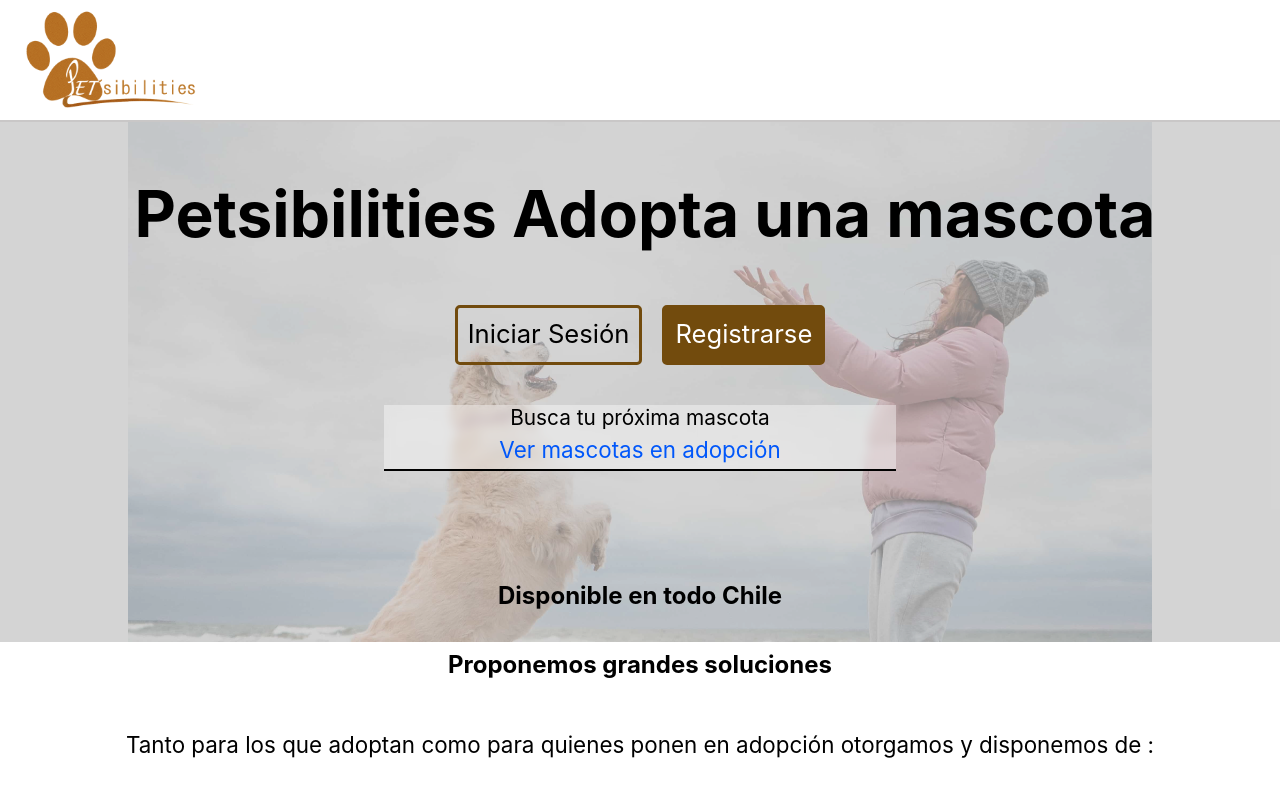
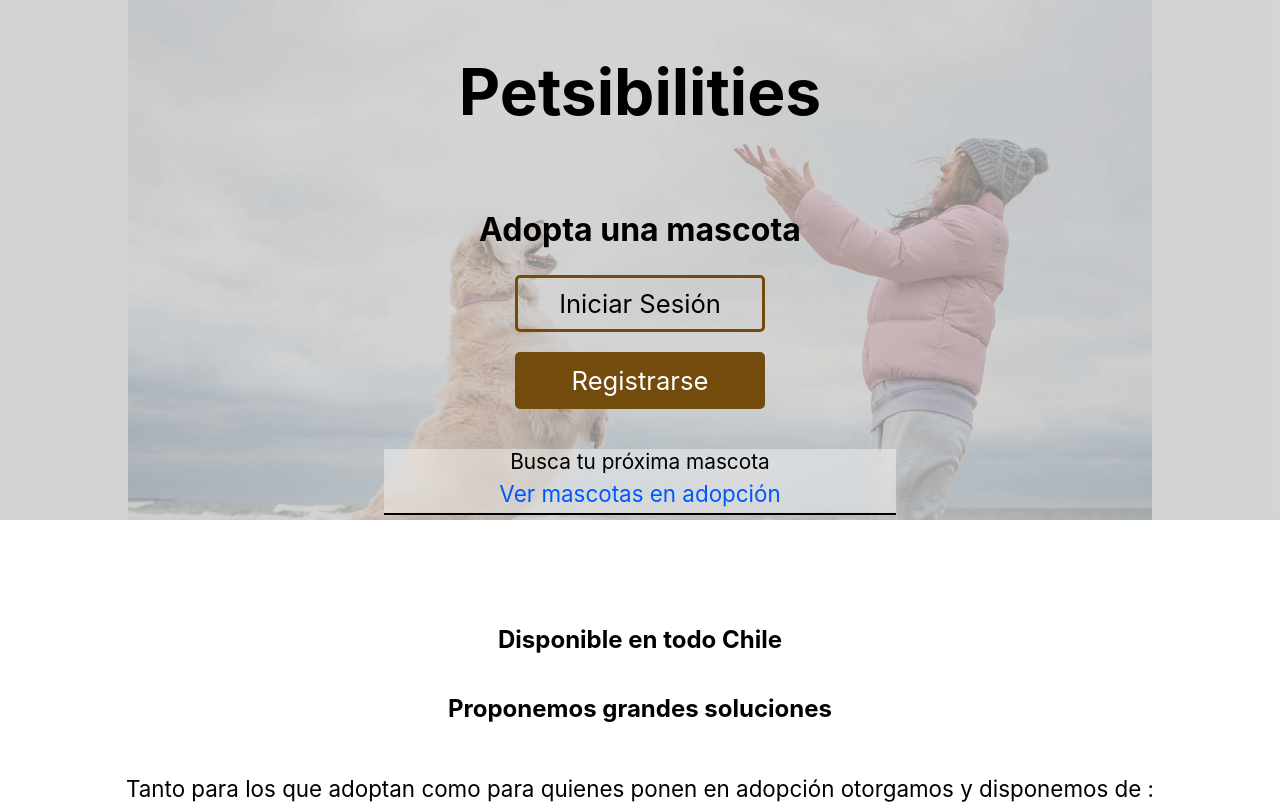
Before and after one commit to Dbaljeet/petsibilities, a Next.js app: page / in a window 1280 px wide. Shown: the top 804 px of the page. Built offline with nearby package versions, Linux system fonts and the light colour scheme.

Commit message:
[Change] home page

```diff
--- /dev/null
+++ b/components/layouts/PetLayout.jsx
@@ -0,0 +1,23 @@
+import Head from 'next/head'
+import Navbar from '../ui/Navbar'
+export const PetLayout = ({
+  children,
+  title,
+  pageDescription,
+  imageFullUrl,
+}) => {
+  return (
+    <>
+      <Head>
+        <title>{title}</title>
+        <meta name="description" content={pageDescription} />
+        <meta name="og:title" content={title} />
+        <meta name="og:description" content={pageDescription} />
+        {imageFullUrl && <meta name="og:image" content={imageFullUrl} />}
+      </Head>
+
+      <main>{children}</main>
+      <footer></footer>
+    </>
+  )
+}
--- /dev/null
+++ b/components/layouts/index.js
@@ -0,0 +1 @@
+export * from './PetLayout'
--- /dev/null
+++ b/components/ui/Navbar.jsx
@@ -0,0 +1,67 @@
+import home from '../../public/NavbarElements/home.svg'
+import search from '../../public/NavbarElements/search.svg'
+import profile from '../../public/NavbarElements/profile.svg'
+import Link from 'next/link'
+import Image from 'next/image'
+import styles from './Navbar.module.css'
+
+export default function Navbar() {
+  return (
+    <>
+      <Image
+        alt="Pestisibilities logo"
+        className={styles.image}
+        src="/Logo.png"
+        width={200}
+        height={100}
+        layout="fixed"
+      />
+      <ol>
+        <li>
+          <Link href="/profile">
+            <a>
+              <img src={profile.src} />
+            </a>
+          </Link>
+        </li>
+        <li>
+          <Link href="/">
+            <a>
+              <img src={home.src} />
+            </a>
+          </Link>
+        </li>
+        <li>
+          <Link href="/pets">
+            <a>
+              <img src={search.src} />
+            </a>
+          </Link>
+        </li>
+      </ol>
+      <style jsx>{`
+        ol {
+          background-color: #cf971c;
+          margin: 0;
+          margin-top: 20px;
+          padding: 40px;
+          display: flex;
+          width: 100%;
+          justify-content: center;
+        }
+
+        li {
+          margin: auto;
+          list-style: none;
+        }
+
+        img {
+          object-fit: cover;
+          width: 2.5rem;
+        }
+        @media screen and (max-width: 550px) {
+        }
+      `}</style>
+    </>
+  )
+}
--- /dev/null
+++ b/components/ui/Navbar.module.css
@@ -0,0 +1,3 @@
+.image{
+    width: 40rem;
+}
--- a/pages/index.js
+++ b/pages/index.js
@@ -1,35 +1,23 @@
-import Head from 'next/head'
 import Image from 'next/image'
 import Link from 'next/link'
 import styles from '../styles/Home.module.css'
+import { PetLayout } from '../components/layouts'
 export default function Home() {
   return (
     <div className={styles.container}>
-      <Head>
-        <title>Petsibilities - Inicio</title>
-        <meta name="description" content="Adopta máscotas en todo Chile" />
-        <link rel="icon" href="/favicon.ico" />
-      </Head>
-
+      <PetLayout
+        title={'Petsibilities - Inicio'}
+        pageDescription={'Adopta máscotas en todo Chile'}
+      >
         <main className={styles.main}>
-        <div className={styles.HomeBar}>
-          <Image
-            alt="Pestisibilities logo"
-            className={styles.image}
-            src="/Logo.png"
-            width={200}
-            height={100}
-            layout="fixed"
-          />
-        </div>
           <section className={styles.Content}>
             <div className={styles.GeneralContainer}>
-            <h1 className={styles.Title}>Petsibilities Adopta una mascota</h1>
+              <h1 className={styles.Title}>Petsibilities</h1>
+              <h2 className={styles.SubTitle}>Adopta una mascota</h2>
               <div className={styles.buttonContainer}>
                 <Link href="/login">
                   <div className={styles.button1}>Iniciar Sesión</div>
                 </Link>
-
                 <Link href="/register">
                   <div className={styles.button2}>Registrarse</div>
                 </Link>
@@ -77,7 +65,9 @@ export default function Home() {
                   />
                   <label className={styles.li_label}>
                     <p className={styles.li_label1}>2</p>
-                  <p className={styles.li_label2}>Valoración entre perfiles</p>
+                    <p className={styles.li_label2}>
+                      Valoración entre perfiles
+                    </p>
                   </label>
                 </li>
                 <li className={styles.section2_ul_li}>
@@ -96,13 +86,16 @@ export default function Home() {
                 </li>
               </ul>
               <div>entre otras que puedes probar</div>
-            <p className={styles.pp}>Entregamos un espacio seguro para todos</p>
+              <p className={styles.pp}>
+                Entregamos un espacio seguro para todos
+              </p>
               <Link href="">
                 Más información sobre cómo funciona Petsibilities
               </Link>
             </section>
           </section>
         </main>
+      </PetLayout>
     </div>
   )
 }
--- a/styles/Home.module.css
+++ b/styles/Home.module.css
@@ -1,7 +1,7 @@
 .main{
   width: 100%;
+}
 
-}
 .HomeBar{
   display: flex;
   padding: 10px;
@@ -26,31 +26,43 @@
 
 .Title{
   font-size: 4rem;
-  margin-left:10px;
+  width: 100%;
+}
+@media screen and (max-width: 350px) {
+  .Title{
+  font-size: 3rem;
+  }
+}
+.SubTitle{
+  font-size: 2rem;
   width: 100%;
 }
 .buttonContainer{
   display: flex;
+  flex-direction: column;
   gap: 20px;
   min-width: 100%;
-  height: 60px;
   justify-content: center;
 }
 
 .button1{
+  width: 250px;
+  margin: auto;
   display: block;
   border: 3px solid #724B0D;
   border-radius: 5px;
   font-size: 1.6rem;
   padding: 10px;
   cursor: pointer;
-  transition: background .5s ease;
+  transition: background-color .5s ease;
 }
 .button1:hover{
   background-color: #724B0D;
   color: #fff;
 }
 .button2{
+  width: 250px;
+  margin: auto;
   color:#fff;
   display: block;
   border-radius: 5px;
@@ -59,7 +71,7 @@
   font-size: 1.6rem;
   padding: 10px;
   cursor: pointer;
-  transition: background .5s ease;
+  transition: background-color .5s ease;
 }
 .button2:hover{
   background-color: transparent;
@@ -78,21 +90,15 @@
     opacity: .5;
     z-index: -1;
     width: 100%;
-    height: 100vh;
+    height: 115vh;
   }
   .Content{
     height: 100vh;
   }
-  .Title{
-    text-align: start;
-  }
+
 
 }
-@media screen and (max-width: 350px){
-  .Title{
-    font-size: 3.4rem;
-  }
-}
+
 @media screen and (min-width: 850px) {
   .ContainerImageDog{
     position: absolute;
@@ -105,9 +111,7 @@
     height: 65vh;
     max-width: 100%;
   }
-  .Title{
-    text-align: center;
-  }
+
   .buttonContainer{
     justify-content: center;
   }
@@ -148,6 +152,7 @@
 
 
 .section2{
+  background-color: #fff;
   margin-top: 50px;
   display: flex;
   flex-direction: column;
```
Also changed, not shown: components/Navbar.jsx (deleted, +0 -83 lines), pages/login.js (+3 -10 lines). Lines whose indentation alone changed are shown as unchanged.
